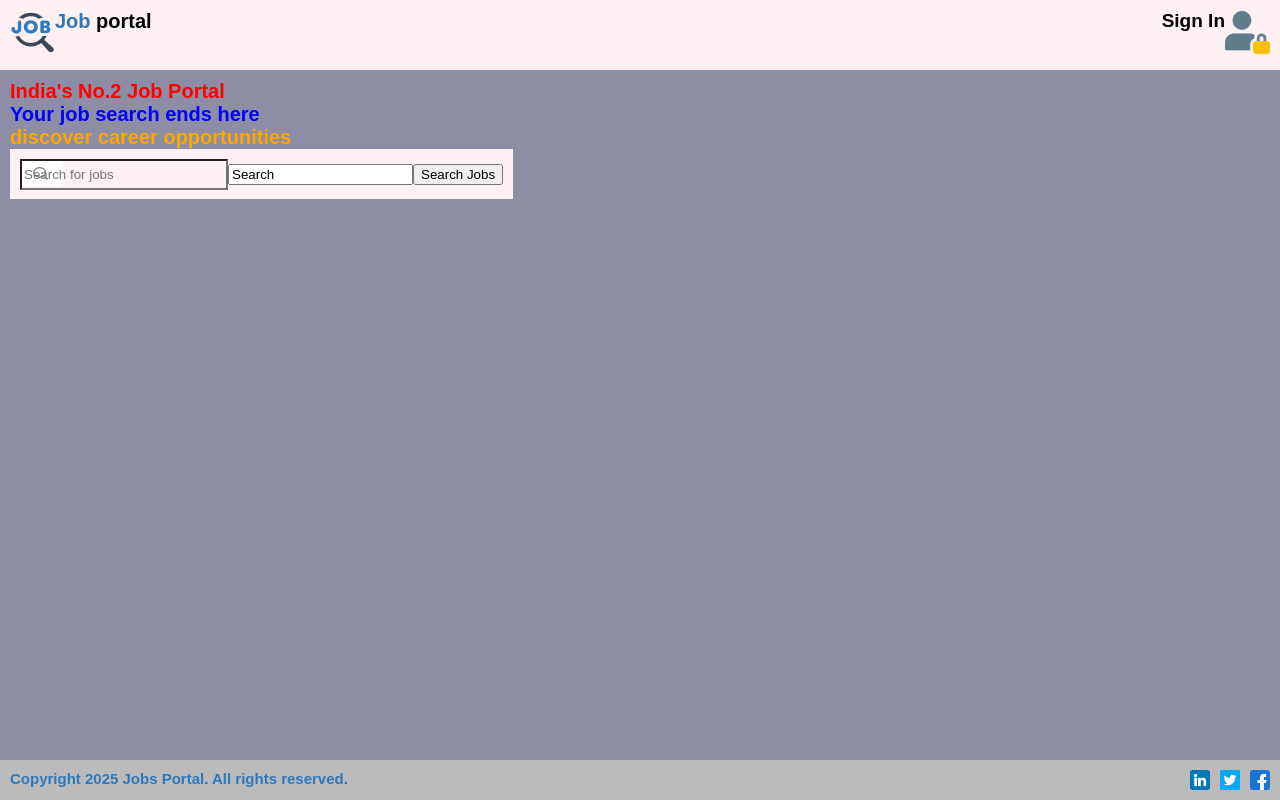
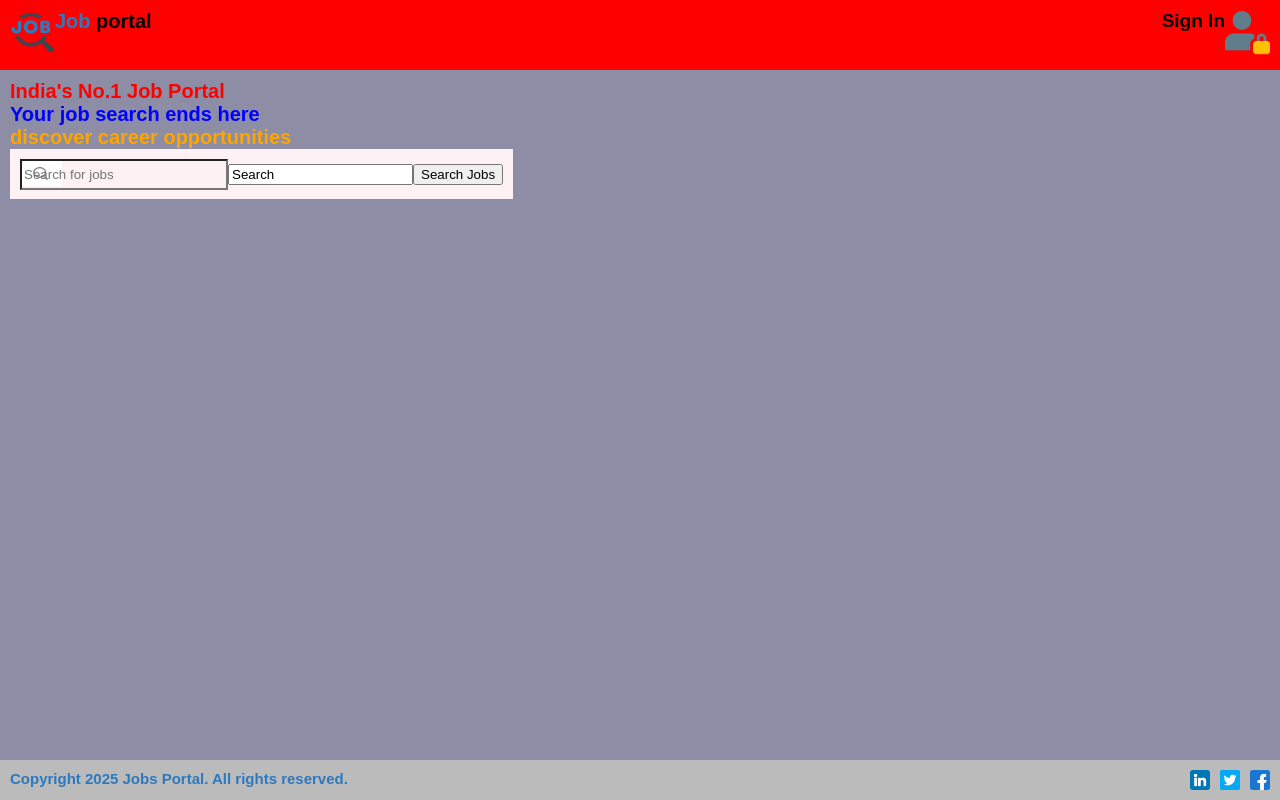
Before and after one commit to sashi-does/FSAD-Jobs-Portal, a React (Vite) app: page / in a window 1280 px wide. Built offline with nearby package versions, Linux system fonts and the light colour scheme.

Commit message:
modified header color to red

```diff
--- a/src/App.css
+++ b/src/App.css
@@ -6,7 +6,8 @@
 #header{
     width: 100%;
     height: 70px;
-    background-color: #fdf1f4;
+    /* background-color: #fdf1f4; */
+    background-color: red;
 }
 
 #content{
--- a/src/App.jsx
+++ b/src/App.jsx
@@ -11,7 +11,7 @@ class App extends Component {
                 <label className='signinText'>Sign In</label>
                 </div>
                <div id="content">
-                <div className='text1'>India's No.2 Job Portal</div>
+                <div className='text1'>India's No.1 Job Portal</div>
                 <div className='text2'>Your job search ends here</div>
                 <div className='text3'>discover career opportunities</div>
                 <div className='searchBar'>
```
